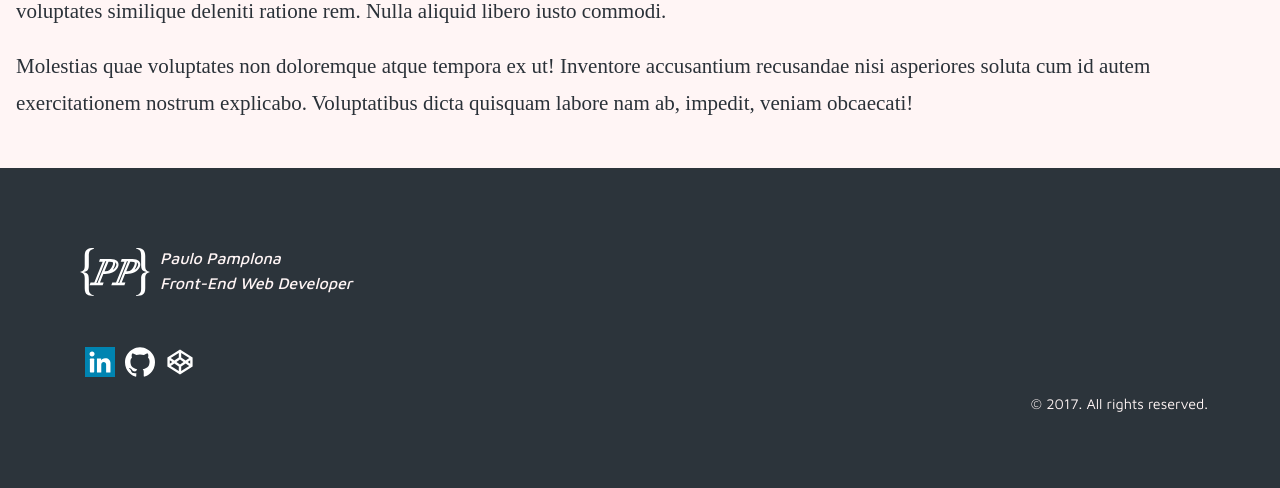
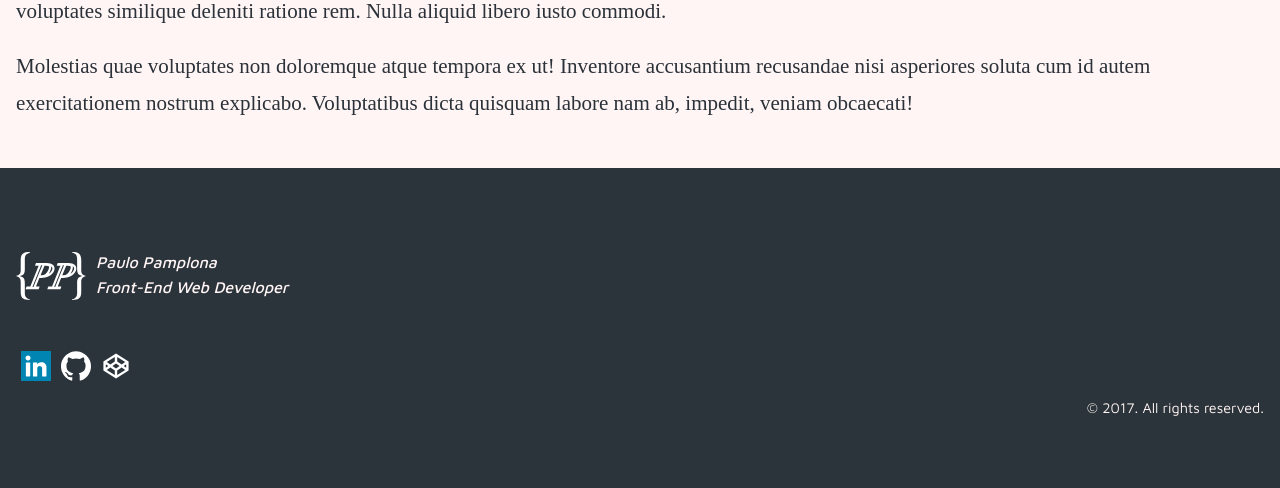
Before and after one commit to pamplonapaulo/portfolio, a PHP site: page /pages/about.html in a window 1280 px wide. Shown: the part 1412-1900 px from the top of the page. Run offline with PHP 8.4, Linux system fonts and the light colour scheme; some web fonts are replaced.

Commit message:
footer ajust

```diff
--- a/css/style.css
+++ b/css/style.css
@@ -8,7 +8,7 @@
 */
 /* Table of Content
 ==================================================
-- Grid
+- Grid System
 - Primary Style
 - Header Components
 - Animated Hamburguer Icon
@@ -23,7 +23,9 @@
 @import url("https://fonts.googleapis.com/css?family=Droid+Serif:400,400i,700,700i|Maven+Pro:400,500,700,900|Oswald:400");
 /* --------------------------------
 
-Grid
+Grid System
+
+Acknowledgement: Special thanks to it's author Alex Garcia, a classmate and one of my partners at our final project www.PlumageCSS.com, from which I took this grid.
 
 -------------------------------- */
 /*CONTENT CONTAINER BASED ON 960PX*/
@@ -335,9 +337,7 @@ Hamburguer Icon
       margin: 1.5em 1em 0 0; } }
   @media only screen and (min-width: 1170px) {
     #hamb-nav {
-      display: none;
-      margin: .75em 16px 0 0; } }
-
+      display: none; } }
   #hamb-nav span {
     display: block;
     position: absolute;
@@ -354,21 +354,18 @@ Hamburguer Icon
     -moz-transition: .25s ease-in-out;
     -o-transition: .25s ease-in-out;
     transition: .25s ease-in-out; }
-
   #hamb-nav span:nth-child(1) {
     top: 2px;
     -webkit-transform-origin: left center;
     -moz-transform-origin: left center;
     -o-transform-origin: left center;
     transform-origin: left center; }
-
   #hamb-nav span:nth-child(2) {
     top: 13px;
     -webkit-transform-origin: left center;
     -moz-transform-origin: left center;
     -o-transform-origin: left center;
     transform-origin: left center; }
-
   #hamb-nav span:nth-child(3) {
     top: 24px;
     -webkit-transform-origin: left center;
@@ -376,24 +373,22 @@ Hamburguer Icon
     -o-transform-origin: left center;
     transform-origin: left center; }
 
+.open {
+  max-height: 300px; }
+
 #hamb-nav.open span:nth-child(1) {
   -webkit-transform: rotate(45deg);
   -moz-transform: rotate(45deg);
   -o-transform: rotate(45deg);
   transform: rotate(45deg); }
-
 #hamb-nav.open span:nth-child(2) {
   width: 0%;
   opacity: 0; }
-
 #hamb-nav.open span:nth-child(3) {
   -webkit-transform: rotate(-45deg);
   -moz-transform: rotate(-45deg);
   -o-transform: rotate(-45deg);
   transform: rotate(-45deg); }
-
-.open {
-  max-height: 300px; }
 
 /* --------------------------------
 
@@ -410,9 +405,6 @@ Responsive Top Menu
   font-weight: 800;
   background-color: rgba(44, 52, 59, 0.9);
   display: table; }
-  @media only screen and (min-width: 1170px) {
-    .menu {
-      display: block; } }
   .menu > ul {
     display: table-cell;
     vertical-align: middle;
@@ -497,7 +489,7 @@ Responsive Top Menu
       cursor: auto; } }
 
 .subMenu > ul {
-  background-color: #2C343B;
+  background-color: rgba(178, 212, 48, 0.3);
   font-size: .35em;
   height: 0;
   list-style-type: none;
@@ -525,9 +517,6 @@ Responsive Top Menu
         padding: 10px 15px; }
       .subMenu > ul li:first-child {
         margin-top: 90px; } }
-
-.subMenu > ul {
-  background-color: rgba(178, 212, 48, 0.3); }
 
 .touchDropDown {
   height: 0px; }
@@ -1135,7 +1124,7 @@ footer {
     margin: auto; }
     @media only screen and (min-width: 1170px) {
       footer .social {
-        padding-left: 5em;
+        padding-left: 16px;
         float: left; } }
   footer .linkedin, footer .github, footer .codepen {
     display: inline-block; }
@@ -1149,12 +1138,12 @@ footer {
     clear: both;
     width: 70px;
     height: auto;
-    margin: 2.2em auto;
-    padding-top: 5em; }
+    margin: 0 auto 3em auto;
+    padding-top: 1.5em; }
     @media only screen and (min-width: 1170px) {
       footer div#logo-bottom {
         float: left;
-        margin: 0 0 0 5em;
+        margin: 0 0 0 16px;
         display: inline-block; } }
   footer en {
     font-style: italic; }
@@ -1174,14 +1163,14 @@ footer {
         display: inline-block;
         top: -50px;
         float: left;
-        margin-left: 10em; } }
+        margin-left: 6em; } }
   footer p:last-child {
     font-size: .9em;
     margin-top: 1.2em; }
     @media only screen and (min-width: 1170px) {
       footer p:last-child {
         float: right;
-        margin-right: 5em; } }
+        margin-right: 16px; } }
 
 /* --------------------------------
 
--- a/pages/about.html
+++ b/pages/about.html
@@ -106,6 +106,7 @@
 	</main><!-- .main-content -->
 
 	<footer>
+        <div class="container-lg">
             <div id="logo-bottom"><img src="../assets/logo-white.svg" alt="Logo" />
             </div>
 
@@ -128,6 +129,7 @@
             </div>
 
             <p>&copy; 2017. All rights reserved.</p>
+        </div>
 	</footer>
 
 
--- a/scss/style.scss
+++ b/scss/style.scss
@@ -283,11 +275,9 @@ Hamburguer Icon
      }
      @include MQ(L) {
          display: none;
-         margin: .75em 16px 0 0;
+     }
 
-     }
-}
-#hamb-nav span {
+     span {
          display: block;
          position: absolute;
          height: 3px;
@@ -361,10 +357,6 @@ Responsive Top Menu
     font-weight: 800;
     background-color: rgba($color-black, .9);
     display: table;
-
-    @include MQ(L) {
-        display: block;
-    }
 
     > ul {
         display: table-cell;
@@ -1309,7 +1292,7 @@ footer {
         margin: auto;
 
         @include MQ(L) {
-            padding-left: 5em;
+            padding-left: 16px;
             float: left;
         }
     }
@@ -1331,12 +1314,12 @@ footer {
         clear: both;
         width: 70px;
         height: auto;
-        margin: 2.2em auto;
-        padding-top: 5em;
+        margin: 0 auto 3em auto;
+        padding-top: 1.5em;
 
         @include MQ(L) {
             float: left;
-            margin: 0 0 0 5em;
+            margin: 0 0 0 16px;
             display: inline-block;
         }
     }
@@ -1362,7 +1345,7 @@ footer {
             display: inline-block;
             top: -50px;
             float: left;
-            margin-left: 10em;
+            margin-left: 6em;
 
         }
     }
@@ -1372,7 +1355,7 @@ footer {
 
         @include MQ(L) {
             float: right;
-            margin-right: 5em;
+            margin-right: 16px;
         }
     }
 }
```
Also changed, not shown: other parts of scss/style.scss (+20 -31 lines), scss/style.css (+244 -255 lines), assets/LastClass-Formal.jpeg (added), assets/LastClass-Fun.jpeg (added), 3 other files. Lines whose indentation alone changed are shown as unchanged.
